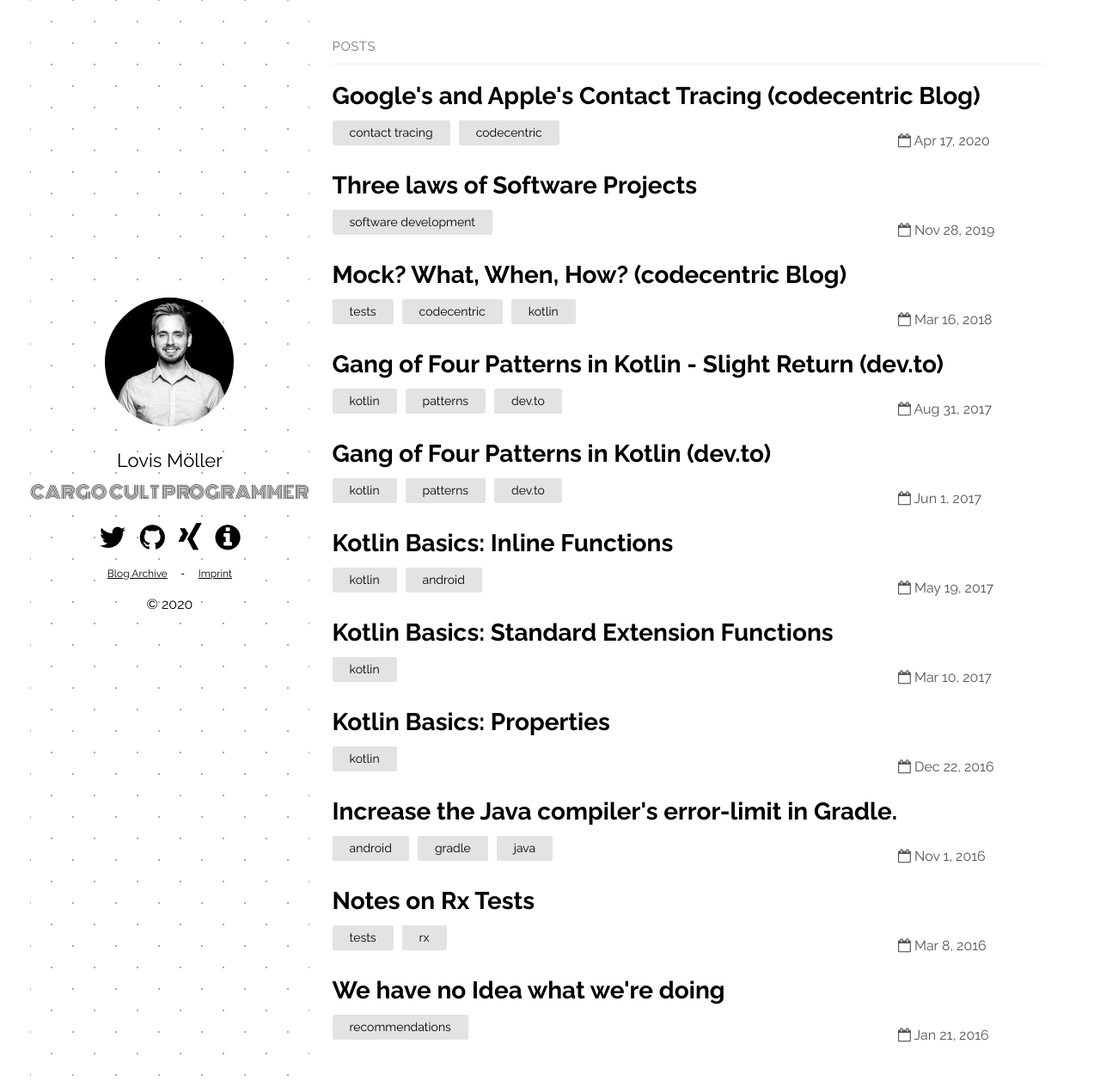
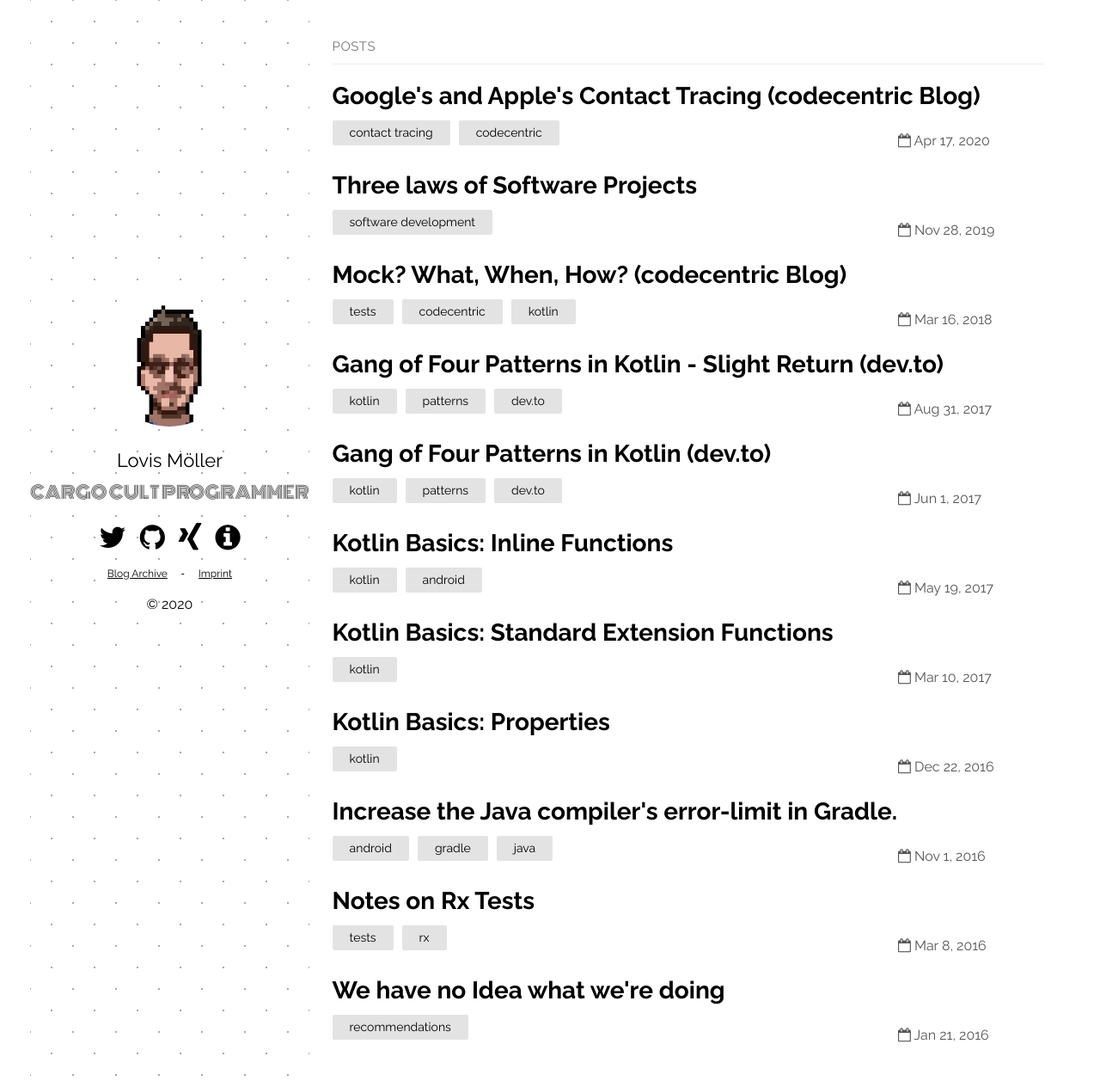
Before and after one commit to lmller/lmller.github.io, a Jekyll site: the page built from index.md, in a window 1280 px wide and 1264 px high. Shown: the whole window at 86% size. Built offline with Jekyll 4.4.1, drawn with Linux system fonts in a browser that asks for light colours.

Commit message:
Update default.html

```diff
--- a/_layouts/default.html
+++ b/_layouts/default.html
@@ -6,7 +6,7 @@
   <body>
     <main class="container">
       <section class="about">
-        <a href="/"><img src="{{ "/assets/portfolio.png" | relative_url }}" alt="{{ site.plainwhite.name }}"></a>
+        <a href="/"><img src="{{ "/assets/avatar.png" | relative_url }}" alt="{{ site.plainwhite.name }}"></a>
         <h2 id="title">
           <a href="/">{{ site.plainwhite.name }}</a>
         </h2>
```
